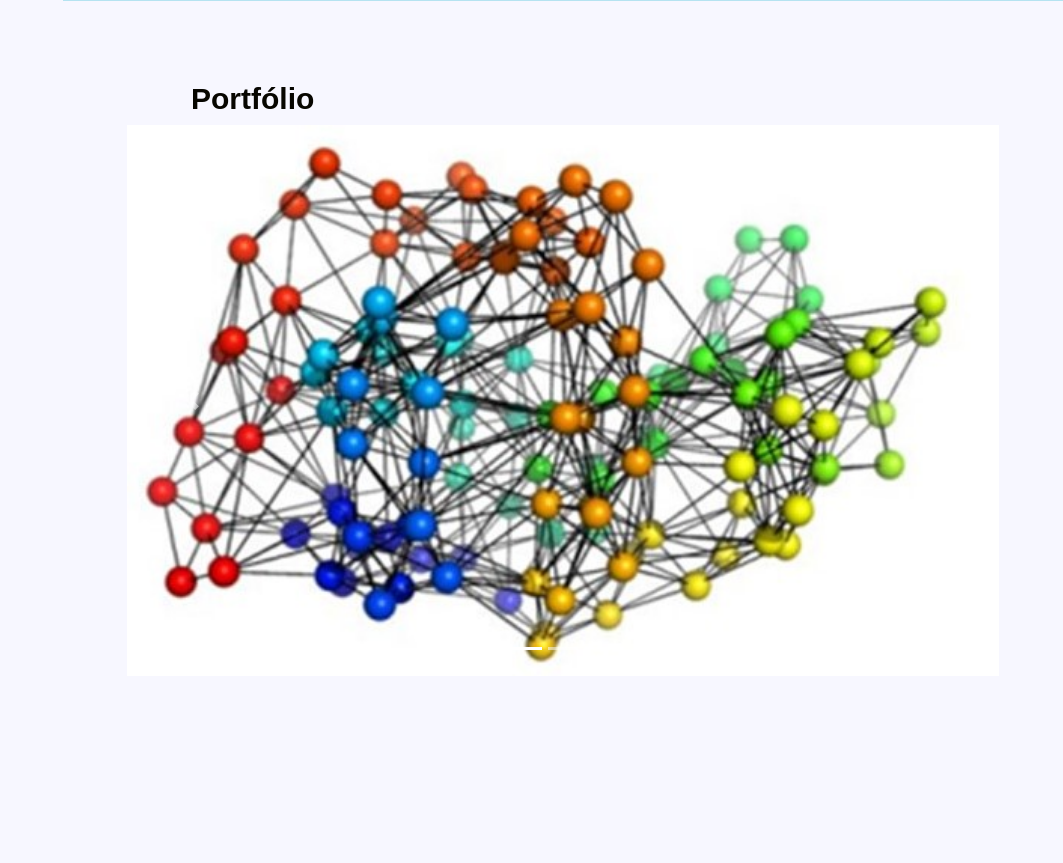
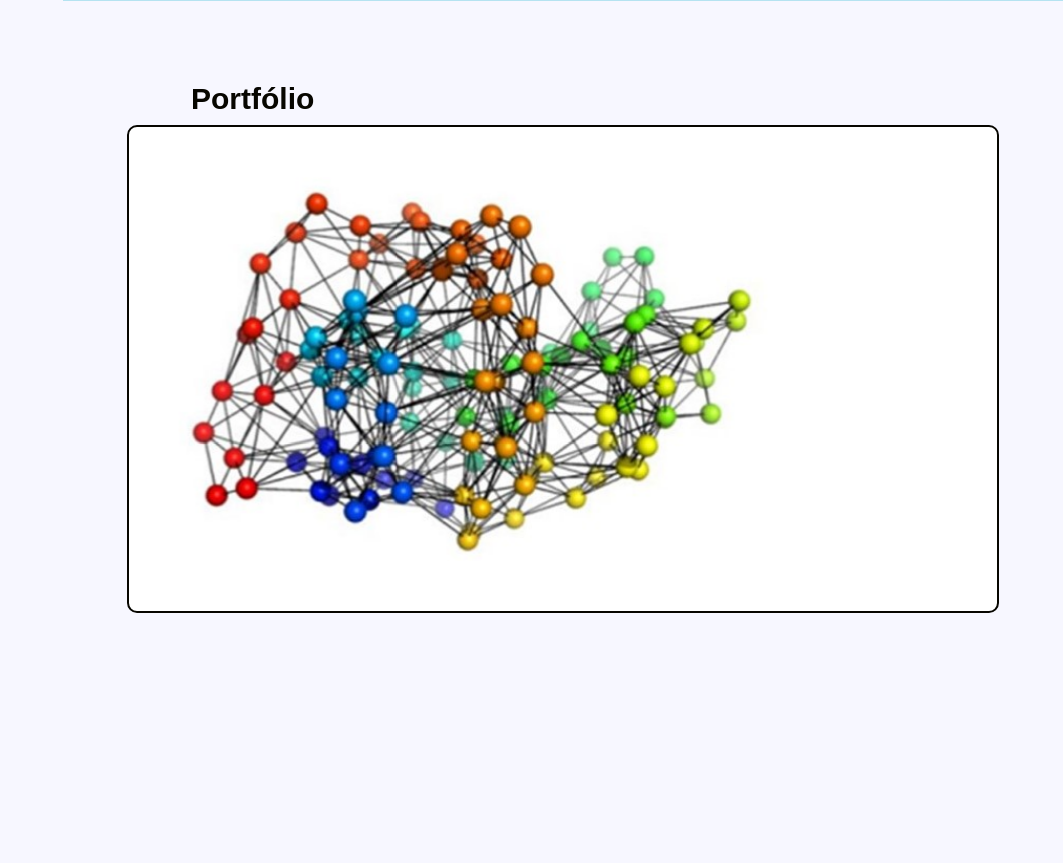
Before and after one commit to Valqps/Portfolio, a Flask app: page / in a window 1280 px wide. Shown: the part 5314-6177 px from the top of the page, without its empty margins (217-1280 px from the left). Run offline with Flask 3, Linux system fonts and the light colour scheme; some libraries are stand-ins or nearby versions; some web fonts are replaced.

Commit message:
Mudanças no carrossel

```diff
--- a/static/styles/portfolio.css
+++ b/static/styles/portfolio.css
@@ -0,0 +1,14 @@
+.carrossel-caixa {
+    border: 2px solid var(--cor-escura);
+    border-radius: 10px;
+    background-color: #FFFFFF;
+}
+
+.carrossel-conteudo {
+    text-align: center;
+}
+
+.figura-carrossel {
+    width: 70%;
+    margin: 50px;
+}
--- a/templates/index.html
+++ b/templates/index.html
@@ -275,15 +275,15 @@
                   <li data-target="#carouselExampleIndicators" data-slide-to="1"></li>
                   <li data-target="#carouselExampleIndicators" data-slide-to="2"></li>
                 </ol>
-                <div class="carousel-inner">
-                  <div class="carousel-item active">
-                    <img class="d-block w-100" src="../static/img/network.jpg" alt="First slide">
+                <div class="carousel-inner carrossel-caixa">
+                  <div class="carousel-item active carrossel-conteudo">
+                    <img class="d-block figura-carrossel" src="../static/img/network.jpg" alt="First slide">
                   </div>
-                  <div class="carousel-item">
-                    <img class="d-block w-100" src="../static/img/elementor-wordpress-sidebar.png" alt="Second slide">
+                  <div class="carousel-item carrossel-conteudo">
+                    <img class="d-block figura-carrossel" src="../static/img/elementor-wordpress-sidebar.png" alt="Second slide">
                   </div>
-                  <div class="carousel-item">
-                    <img class="d-block w-100" src="../static/img/grupoSandro.jpg" alt="Third slide">
+                  <div class="carousel-item carrossel-conteudo">
+                    <img class="d-block figura-carrossel" src="../static/img/grupoSandro.jpg" alt="Third slide">
                   </div>
                 </div>
                 <a class="carousel-control-prev" href="#carouselExampleIndicators" role="button" data-slide="prev">
```
